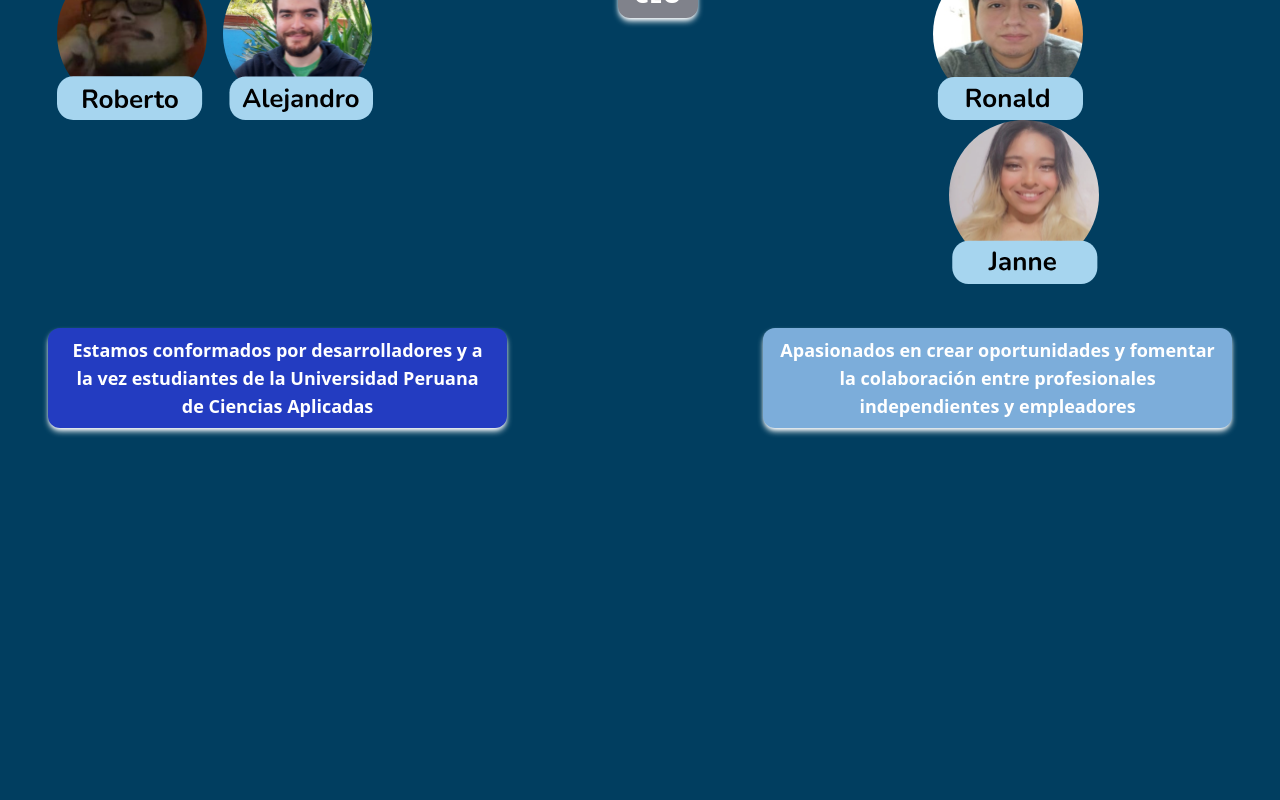
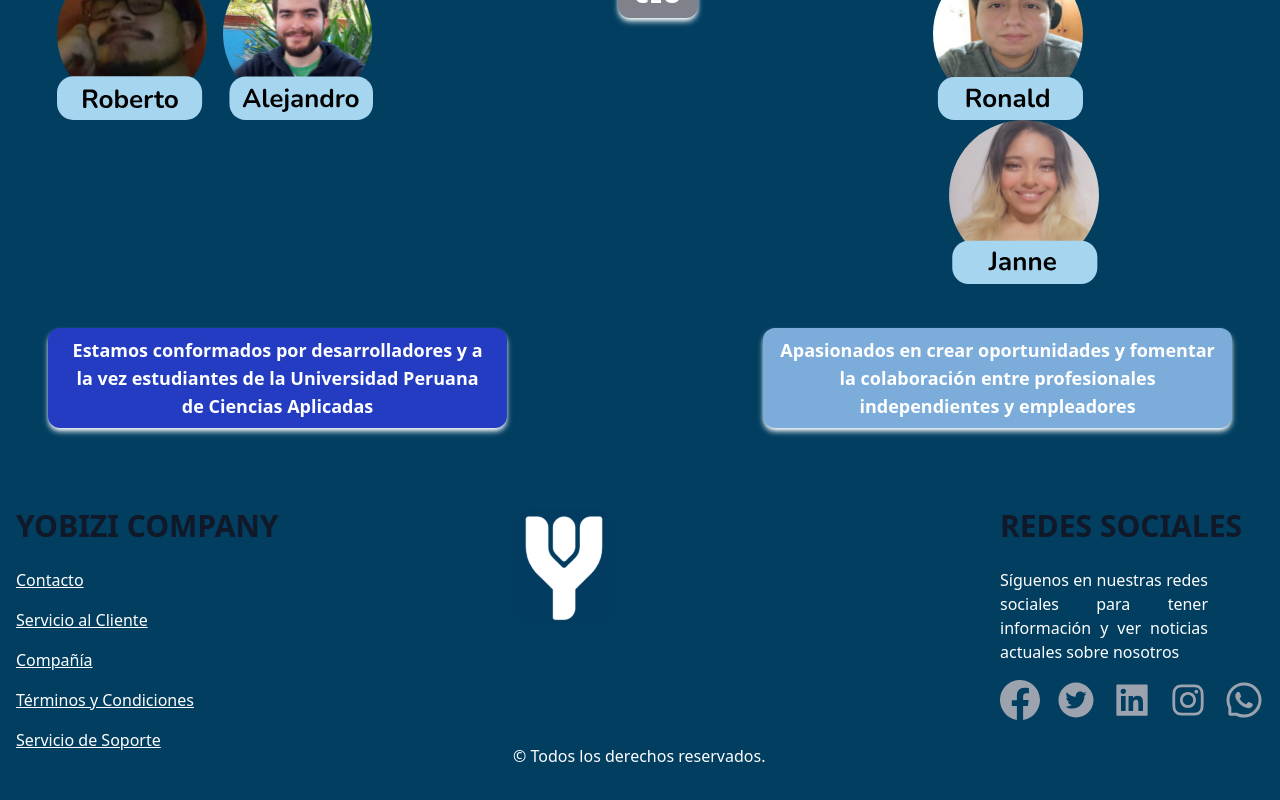
Before and after one commit to bytefz/yobizi-web, a Next.js app: page / in a window 1280 px wide. Shown: the part 1066-1866 px from the top of the page. Before the commit the page ends 1542 px from the top, so only its background shows below. Built offline with nearby package versions, Linux system fonts and the light colour scheme.

Commit message:
End Footer

```diff
--- a/package.json
+++ b/package.json
@@ -16,6 +16,7 @@
     "postcss": "8.4.24",
     "react": "18.2.0",
     "react-dom": "18.2.0",
+    "react-icons": "^4.10.1",
     "tailwindcss": "3.3.2"
   }
 }
--- a/src/components/Footer/Footer.js
+++ b/src/components/Footer/Footer.js
@@ -0,0 +1,122 @@
+import NextImage from "next/image";
+
+import {
+  AiFillLinkedin,
+  AiFillTwitterCircle,
+  AiOutlineInstagram,
+  AiOutlineWhatsApp,
+} from "react-icons/ai";
+import { BsFacebook } from "react-icons/bs";
+
+export const Footer = () => {
+  return (
+    <footer class="rounded-t-lg border-cyan-700">
+      <div class="mx-auto w-full max-w-screen-xl">
+        <div class="flex flex-col space-y-5 sm:space-y-0 md:flex-row mb-6 px-4 py-6 lg:py-8">
+          <div>
+            <h2 class="mb-6 text-3xl font-semibold text-gray-900 uppercase dark:text-white">
+              Yobizi Company
+            </h2>
+            <ul class="text-white font-medium">
+              <li class="mb-4">
+                <a href="#" class="underline hover:text-black">
+                  Contacto
+                </a>
+              </li>
+              <li class="mb-4">
+                <a href="#" class="underline hover:text-black">
+                  Servicio al Cliente
+                </a>
+              </li>
+              <li class="mb-4">
+                <a href="#" class="underline hover:text-black">
+                  Compañía
+                </a>
+              </li>
+              <li class="mb-4">
+                <a href="#" class="underline hover:text-black">
+                  Términos y Condiciones
+                </a>
+              </li>
+              <li class="mb-4">
+                <a href="#" class="underline hover:text-black">
+                  Servicio de Soporte
+                </a>
+              </li>
+            </ul>
+          </div>
+          <div className="grow" />
+          <div className="flex flex-col">
+            <NextImage
+              src="/logo_icon.png"
+              width={100}
+              height={100}
+              alt="Yobizi"
+            />
+            <div className="grow" />
+            <p className="text-white font-medium">
+              © Todos los derechos reservados.
+            </p>
+          </div>
+          <div className="grow" />
+          <div className="flex flex-col">
+            <h2 class="mb-6 text-3xl font-semibold text-gray-900 uppercase dark:text-white">
+              Redes Sociales
+            </h2>
+            <p className="text-white font-medium w-52 text-justify mb-4">
+              Síguenos en nuestras redes sociales para tener información y ver
+              noticias actuales sobre nosotros
+            </p>
+            <ul class="flex flex-row text-gray-500 dark:text-gray-400 font-medium space-x-4">
+              <li>
+                <a
+                  href="#"
+                  class="text-gray-400 hover:text-gray-900 dark:hover:text-white"
+                >
+                  <BsFacebook className="w-10 h-10" />
+                  <span class="sr-only">Facebook page</span>
+                </a>
+              </li>
+              <li>
+                <a
+                  href="#"
+                  class="text-gray-400 hover:text-gray-900 dark:hover:text-white"
+                >
+                  <AiFillTwitterCircle className="w-10 h-10" />
+                  <span class="sr-only">Twitter page</span>
+                </a>
+              </li>
+              <li class="">
+                <a
+                  href="#"
+                  class="text-gray-400 hover:text-gray-900 dark:hover:text-white"
+                >
+                  <AiFillLinkedin className="w-10 h-10" />
+                  <span class="sr-only">Twitter page</span>
+                </a>
+              </li>
+              <li class="">
+                <a
+                  href="#"
+                  class="text-gray-400 hover:text-gray-900 dark:hover:text-white"
+                >
+                  <AiOutlineInstagram className="w-10 h-10" />
+                  <span class="sr-only">Twitter page</span>
+                </a>
+              </li>
+              <li class="">
+                <a
+                  href="#"
+                  class="text-gray-400 hover:text-gray-900 dark:hover:text-white"
+                >
+                  <AiOutlineWhatsApp className="w-10 h-10" />
+                  <span class="sr-only">Twitter page</span>
+                </a>
+              </li>
+            </ul>
+          </div>
+        </div>
+      </div>
+    </footer>
+  );
+};
--- a/src/components/Footer/index.js
+++ b/src/components/Footer/index.js
@@ -0,0 +1 @@
+export { Footer } from "./Footer";
--- a/src/components/index.js
+++ b/src/components/index.js
@@ -1,3 +1,4 @@
 export { AboutUs } from "./AboutUs";
+export { Footer } from "./Footer";
 export { Hero } from "./Hero";
 export { NavBar } from "./NavBar";
--- a/src/pages/index.js
+++ b/src/pages/index.js
@@ -1,6 +1,6 @@
 import Head from "next/head";
 
-import { AboutUs, Hero, NavBar } from "@/components";
+import { AboutUs, Footer, Hero, NavBar } from "@/components";
 
 export default function Home() {
   return (
@@ -16,6 +16,7 @@ export default function Home() {
         <div className="m-10" />
         <AboutUs />
         <div className="m-10" />
+        <Footer />
       </main>
     </>
   );
```
Also changed, not shown: public/logo_icon.png (added), 1 other file (tests, documents, lock files or other folders).
